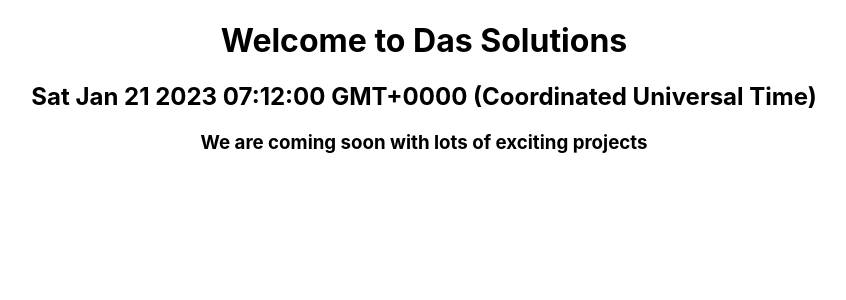
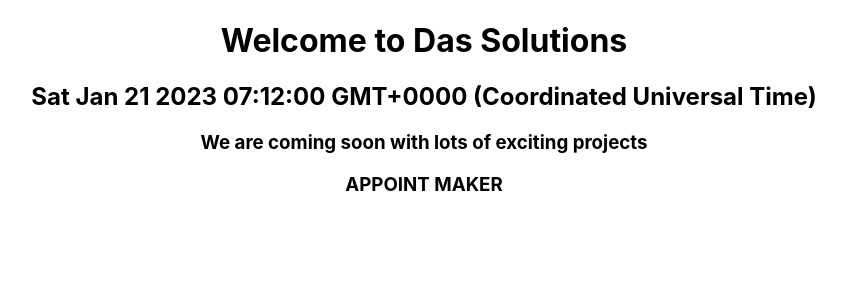
Before and after one commit to Sudip200/Private-firm, a React (Create React App) app: page / in a window 1280 px wide. Shown: the top 300 px of the page, without its empty margins (216-1062 px from the left). Built offline with nearby package versions, Linux system fonts and the light colour scheme.

Commit message:
testing changes

```diff
--- a/src/App.js
+++ b/src/App.js
@@ -8,6 +8,9 @@
       <h1>Welcome to Das Solutions</h1>
        <h2>{String(date)}</h2>
        <h3>We are coming soon with lots of exciting projects</h3>
+       <div>
+        <h3>APPOINT MAKER</h3>
+       </div>
     </div>
 
   );
```
